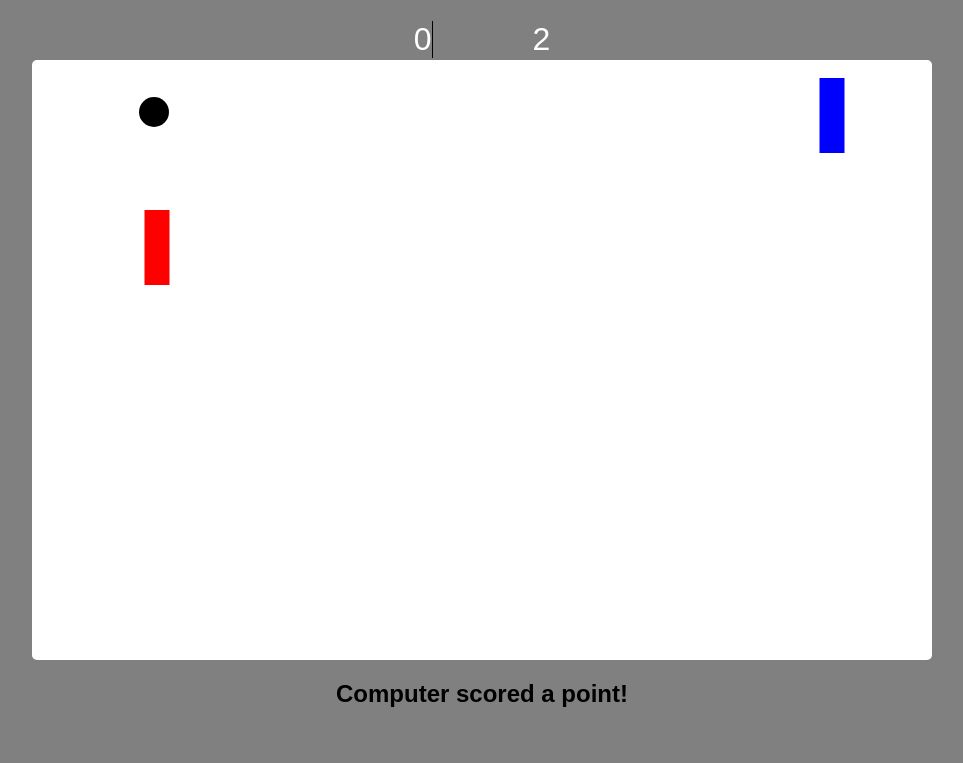
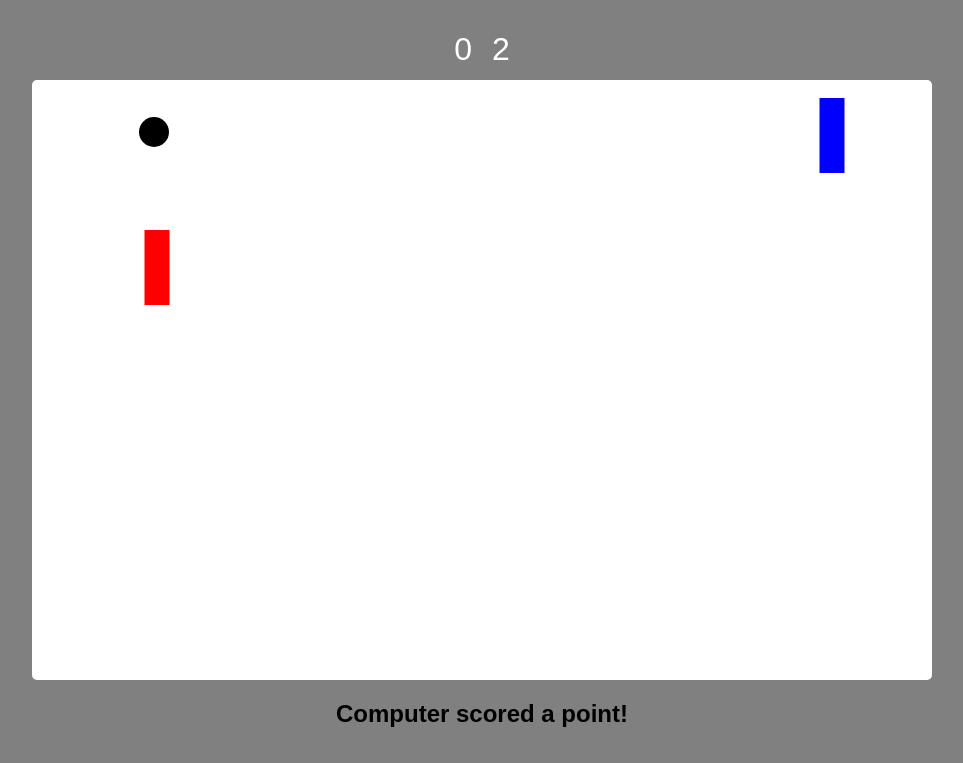
Before and after one commit to MC14/Assignment-2, a plain HTML site: page index.html in a window 1280 px wide. Shown: the part 61-824 px from the top of the page, without its empty margins (158-1121 px from the left). Drawn offline with Linux system fonts and the light colour scheme.

Commit message:
final style adjustments

```diff
--- a/style.css
+++ b/style.css
@@ -27,10 +27,10 @@ body{
 
 .score > :first-child {
     text-align: left;
-    border-right: .5px solid black;
+    margin: 10px;
 }
 
 .score > :last-child{
     text-align: right;
-    margin-left: 100px;
+    margin: 10px
 }
```
